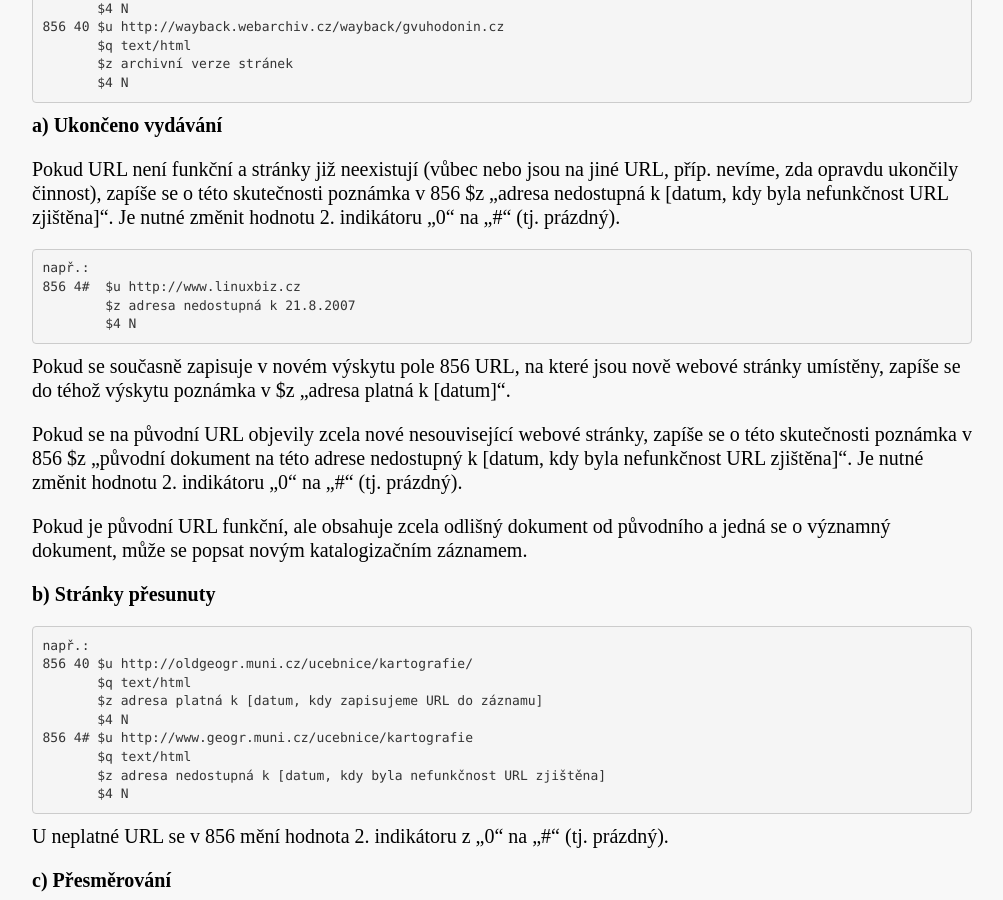
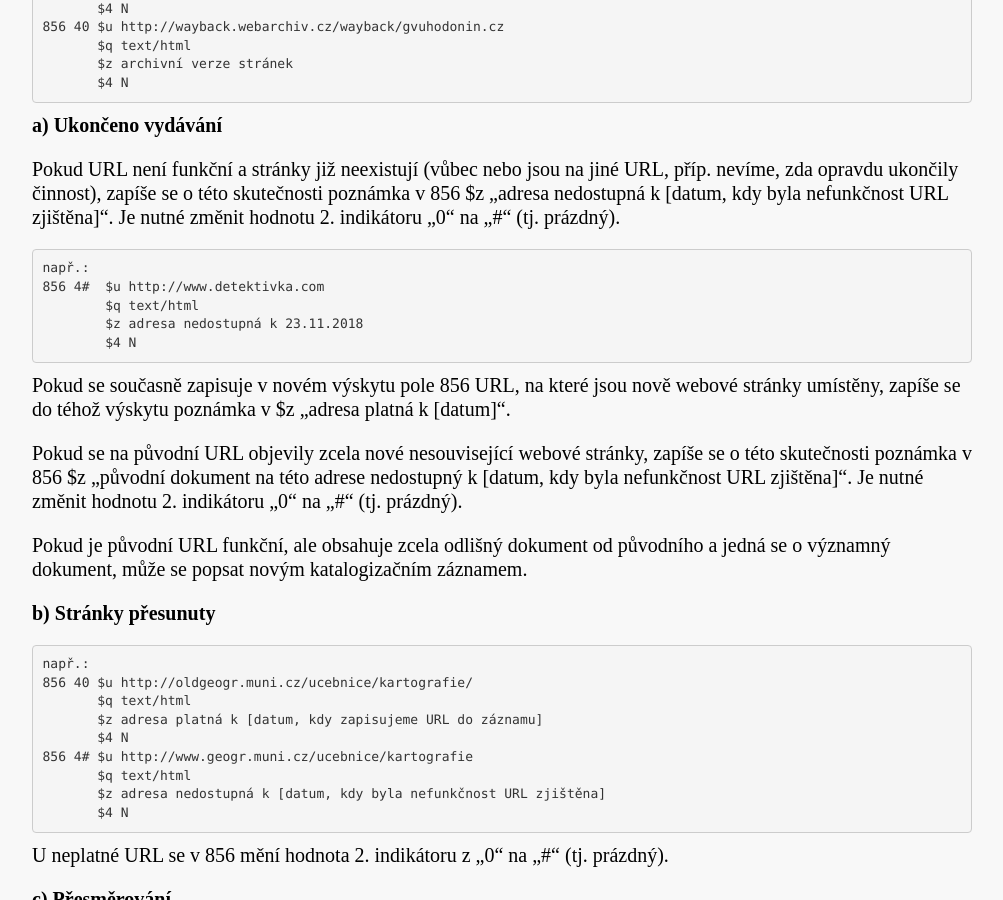
Before and after one commit to WebarchivCZ/katalogizacni-manual, a Jekyll site: the page built from _posts/2017-06-14-alternativni-prezentace.md, in a window 1280 px wide and 900 px high, scrolled down 831 px. Shown: the whole window, without its empty margins (138-1141 px from the left). Built offline with Jekyll 4.4.1, drawn with Linux system fonts in a browser that asks for light colours.

Commit message:
Update _posts/2017-06-14-alternativni-prezentace.md
edit_příklad vydávání ukončeno

````diff
--- a/_posts/2017-06-14-alternativni-prezentace.md
+++ b/_posts/2017-06-14-alternativni-prezentace.md
@@ -29,8 +29,9 @@ Pokud URL není funkční a stránky již neexistují (vůbec nebo jsou na jiné
 
 ```
 např.:
-856 4#	$u http://www.linuxbiz.cz
-        $z adresa nedostupná k 21.8.2007
+856 4#	$u http://www.detektivka.com
+        $q text/html
+        $z adresa nedostupná k 23.11.2018
         $4 N
 ```
 
````
